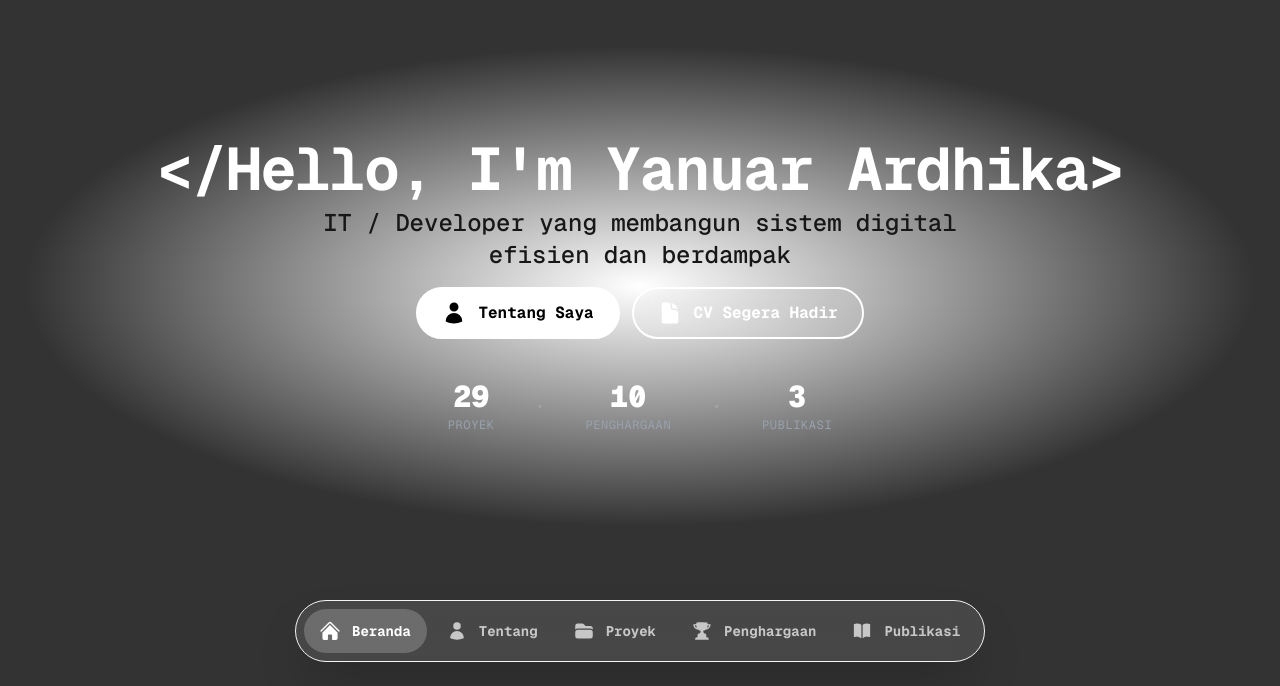
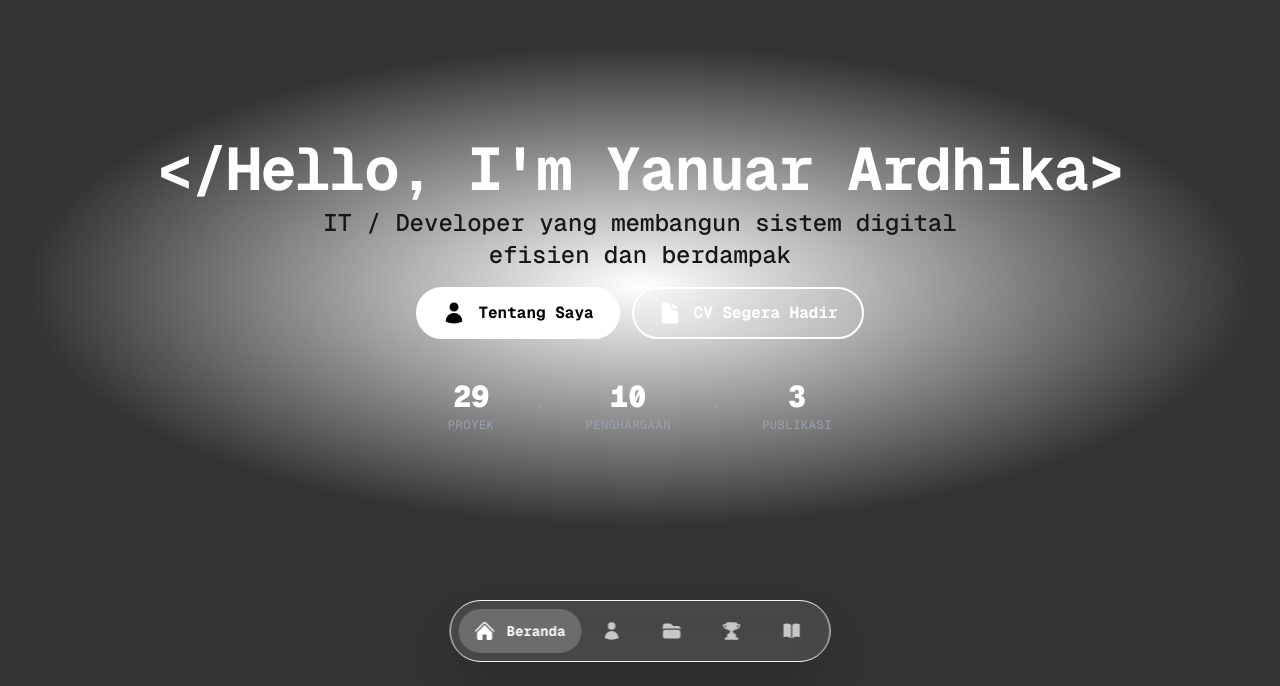
Before and after one commit to ardhikaxx/portofolio-nextjs, a Next.js app: page / in a window 1280 px wide. Shown: the part 114-800 px from the top of the page. Built offline with nearby package versions, Linux system fonts and the light colour scheme.

Commit message:
fix: show label only on active nav menu

```diff
--- a/app/components/NavBottom.tsx
+++ b/app/components/NavBottom.tsx
@@ -57,7 +57,7 @@ const NavBottom = ({ currentPath }: NavBottomProps) => {
                             >
                                 <Icon className={`w-5 h-5 ${active ? 'scale-110' : ''} transition-transform duration-300 me-0 lg:me-1`} />
 
-                                <span className="hidden md:inline-block text-sm font-bold whitespace-nowrap font-mono">
+                                <span className={`text-sm font-bold whitespace-nowrap font-mono ${active ? 'inline-block' : 'hidden'}`}>
                                     {item.name}
                                 </span>
                             </Link>
```
